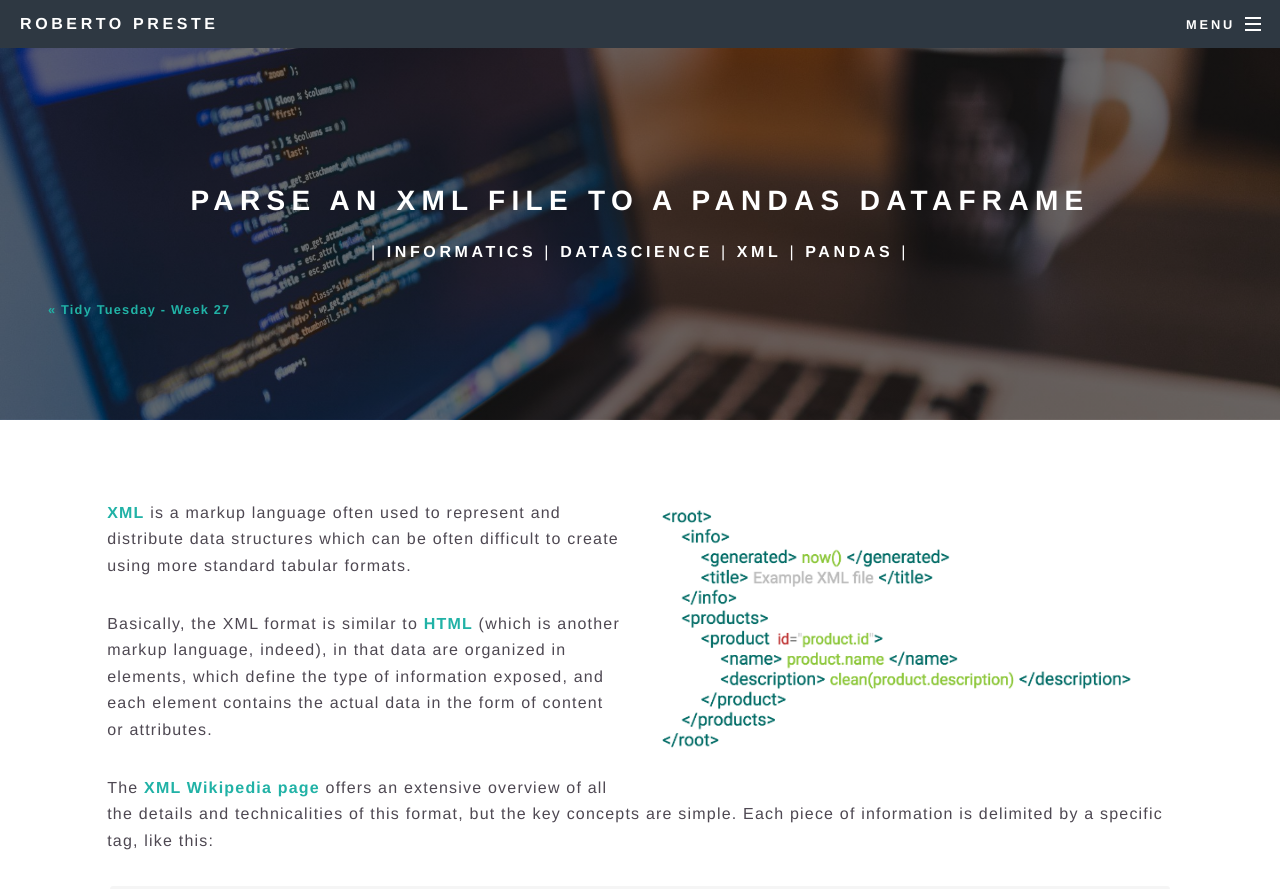
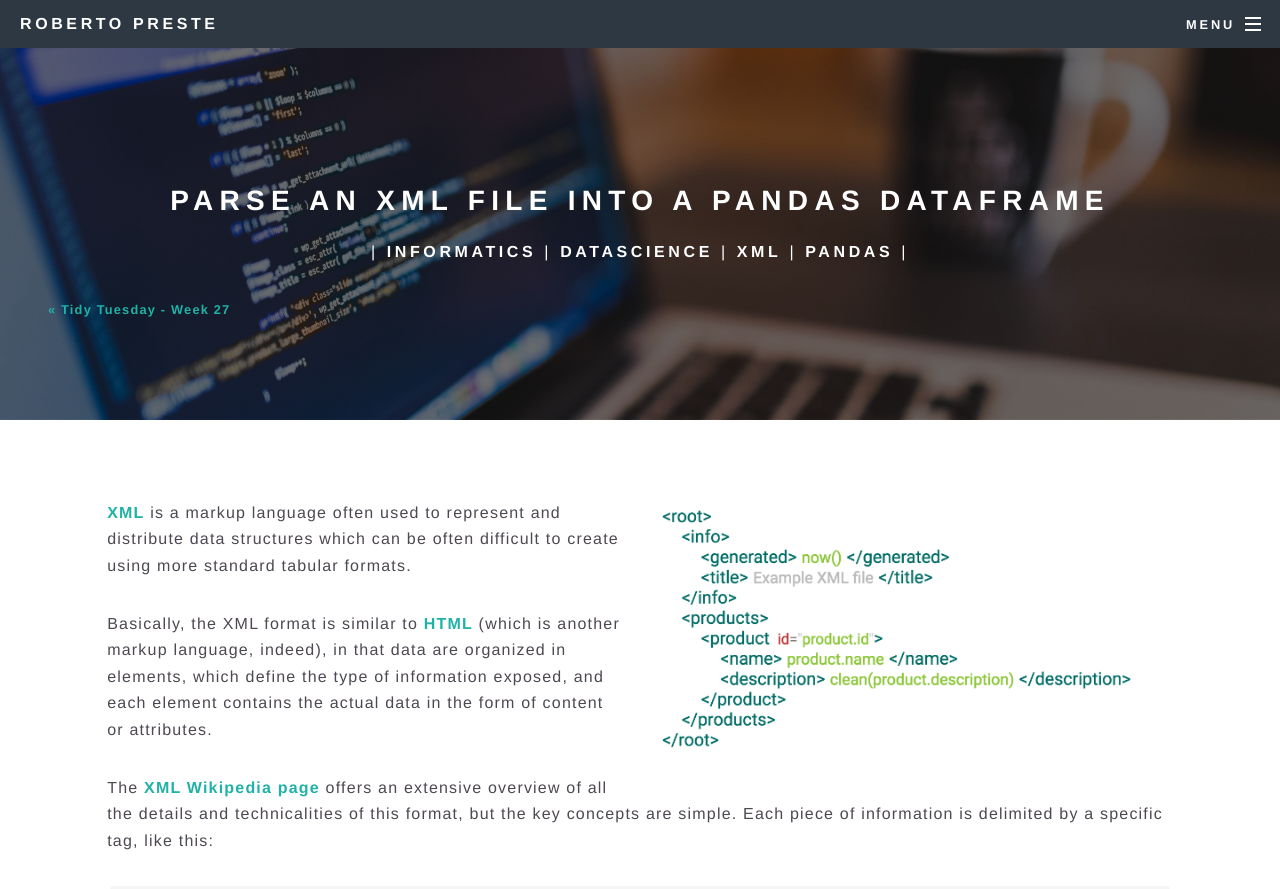
Before and after one commit to robertopreste/robertopreste.github.io, a Jekyll site: the page built from _posts/2018-10-07-parse-xml-into-dataframe.md, in a window 1280 px wide and 900 px high. Shown: the top 889 px of the window. Built offline with Jekyll 4.4.1, drawn with Linux system fonts in a browser that asks for light colours; comment, search, counter and statistics services are not loaded.

Commit message:
Minor fix

```diff
--- a/_posts/2018-10-07-parse-xml-to-dataframe.md
+++ b/_posts/2018-10-07-parse-xml-into-dataframe.md
@@ -1,7 +1,7 @@
 ---
 layout: post
-title: Parse an XML file to a pandas DataFrame
-permalink: /blog/parse-xml-to-dataframe
+title: Parse an XML file into a pandas DataFrame
+permalink: /blog/parse-xml-into-dataframe
 category: blog
 comments: true
 tags:
```
